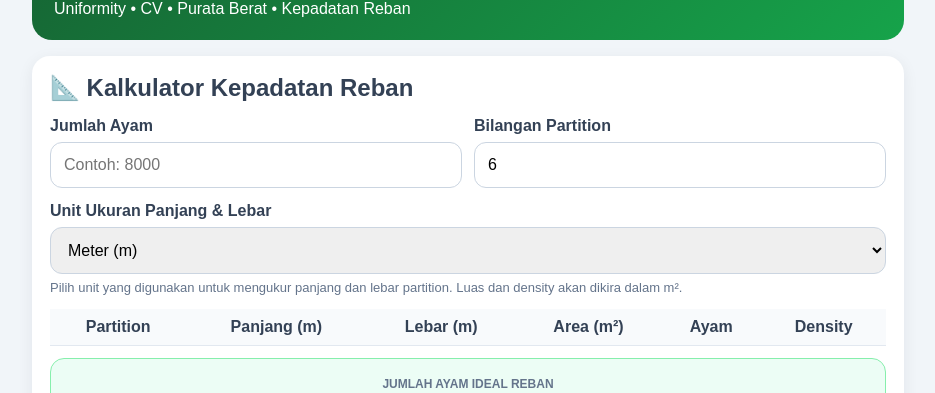
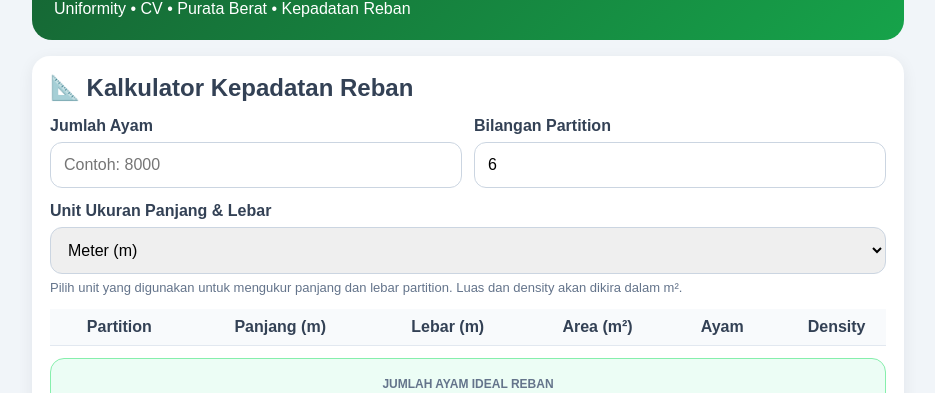
Before and after one commit to amieismaiel-ux/Kalkulator-Uniformity-dan-Cv-Ayam, a plain HTML site: page index.html in a window 1280 px wide. Shown: the part 70-463 px from the top of the page, without its empty margins (172-1107 px from the left). Drawn offline with Linux system fonts and the light colour scheme.

Commit message:
Update index.html

```diff
--- a/index.html
+++ b/index.html
@@ -218,7 +218,7 @@ font-size:13px
 .history{
 width:100%;
 border-collapse:collapse;
-min-width:650px
+min-width:850px
 }
 
 .ptable th,
```
